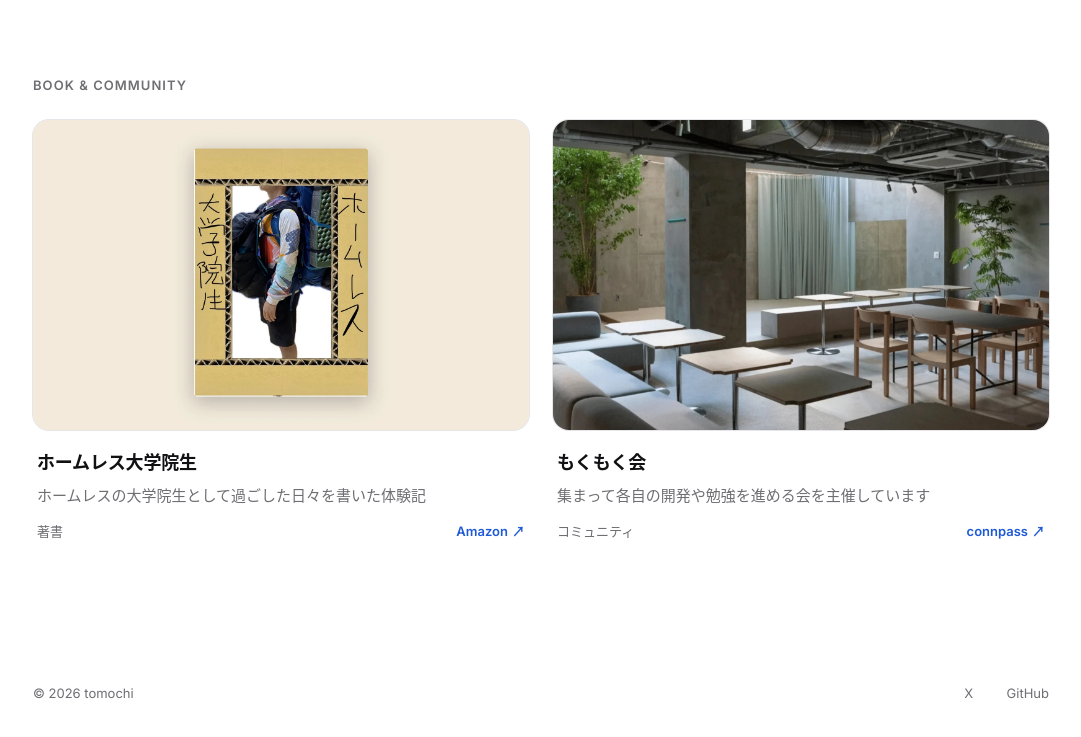
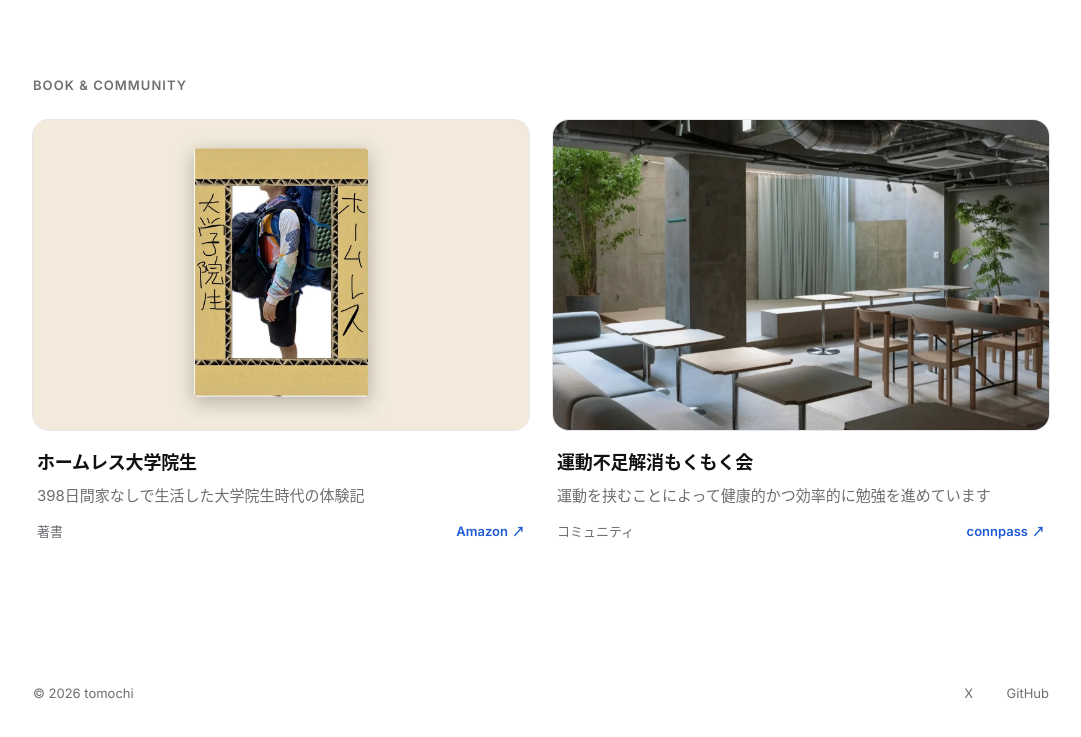
Before and after one commit to tomochi3/tomo, a plain HTML site: page index.html in a window 1280 px wide. Shown: the part 1702-2439 px from the top of the page, without its empty margins (99-1180 px from the left). Drawn offline with Linux system fonts and the light colour scheme.

Commit message:
Update descriptions and titles for events

```diff
--- a/index.html
+++ b/index.html
@@ -120,7 +120,7 @@
             <img class="card__img" src="img/book.webp" width="1600" height="1000" alt="『ホームレス大学院生』の表紙。大きなリュックを背負った人物を段ボールの枠が囲んでいる" loading="lazy">
             <div class="card__body">
               <h3 class="card__title">ホームレス大学院生</h3>
-              <p class="card__desc">ホームレスの大学院生として過ごした日々を書いた体験記</p>
+              <p class="card__desc">398日間家なしで生活した大学院生時代の体験記</p>
               <p class="card__meta"><span class="card__kind">著書</span> <span class="card__go">Amazon</span></p>
             </div>
           </a>
@@ -129,8 +129,8 @@
           <a class="card" href="https://kintech.connpass.com" target="_blank" rel="noopener">
             <img class="card__img" src="img/mokumoku.webp" width="1600" height="1000" alt="もくもく会の会場。テーブルや椅子、ソファが並ぶラウンジ" loading="lazy">
             <div class="card__body">
-              <h3 class="card__title">もくもく会</h3>
-              <p class="card__desc">集まって各自の開発や勉強を進める会を主催しています</p>
+              <h3 class="card__title">運動不足解消もくもく会</h3>
+              <p class="card__desc">運動を挟むことによって健康的かつ効率的に勉強を進めています</p>
               <p class="card__meta"><span class="card__kind">コミュニティ</span> <span class="card__go">connpass</span></p>
             </div>
           </a>
```
